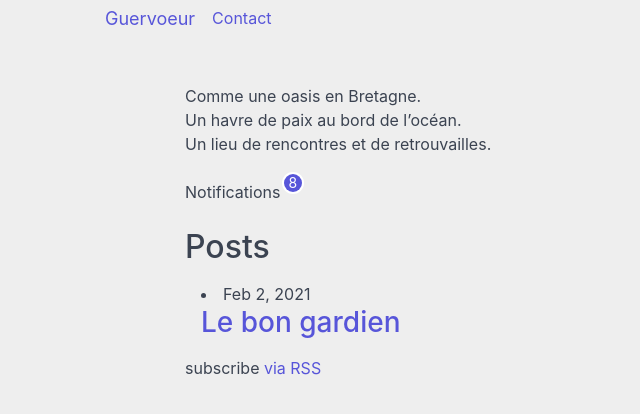
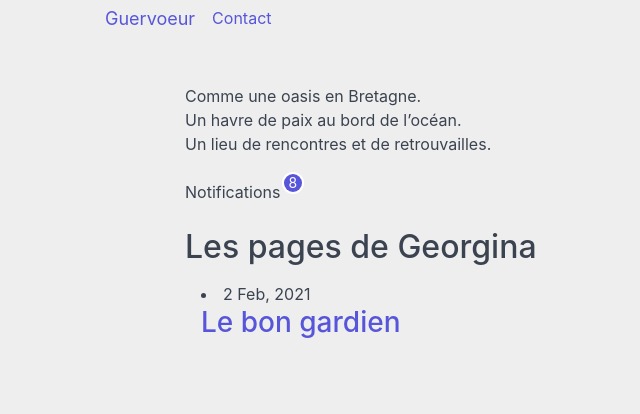
Before and after one commit to violaine-web/guervoeur, a Jekyll site: the page built from index.markdown, in a window 1280 px wide. Shown: the top 414 px of the page, without its empty margins (35-675 px from the left). Built offline with Jekyll 4.4.1, drawn with Linux system fonts in a browser that asks for light colours.

Commit message:
change le nom de la liste

```diff
--- a/_layouts/home.html
+++ b/_layouts/home.html
@@ -10,11 +10,11 @@ layout: default
   {{ content }}
 
   {%- if site.posts.size > 0 -%}
-  <h2 class="post-list-heading">{{ page.list_title | default: "Posts" }}</h2>
+  <h2 class="post-list-heading">{{ page.list_title | default: "Les pages de Georgina" }}</h2>
   <ul class="post-list">
     {%- for post in site.posts -%}
     <li>
-      {%- assign date_format = site.minima.date_format | default: "%b %-d, %Y" -%}
+      {%- assign date_format = site.minima.date_format | default: "%-d %b, %Y" -%}
       <span class="post-meta">{{ post.date | date: date_format }}</span>
       <h3>
         <a class="post-link" href="{{ post.url | relative_url }}">
@@ -27,8 +27,8 @@ layout: default
     </li>
     {%- endfor -%}
   </ul>
-
+  <!--
   <p class="rss-subscribe">subscribe <a href="{{ " /feed.xml" | relative_url }}">via RSS</a></p>
   {%- endif -%}
-
+-->
 </div>
```
